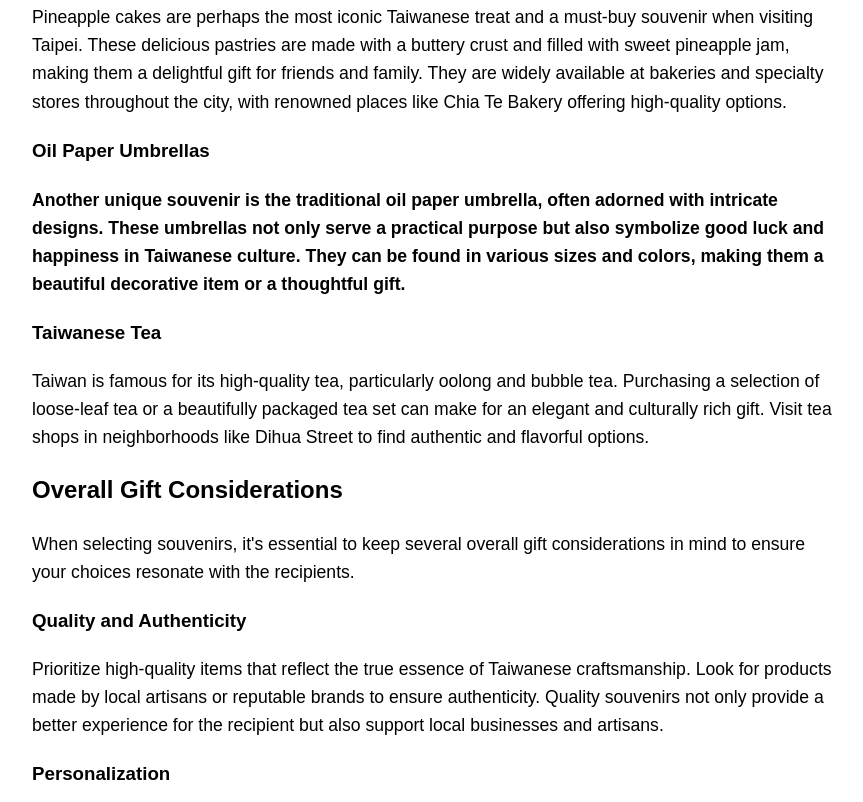
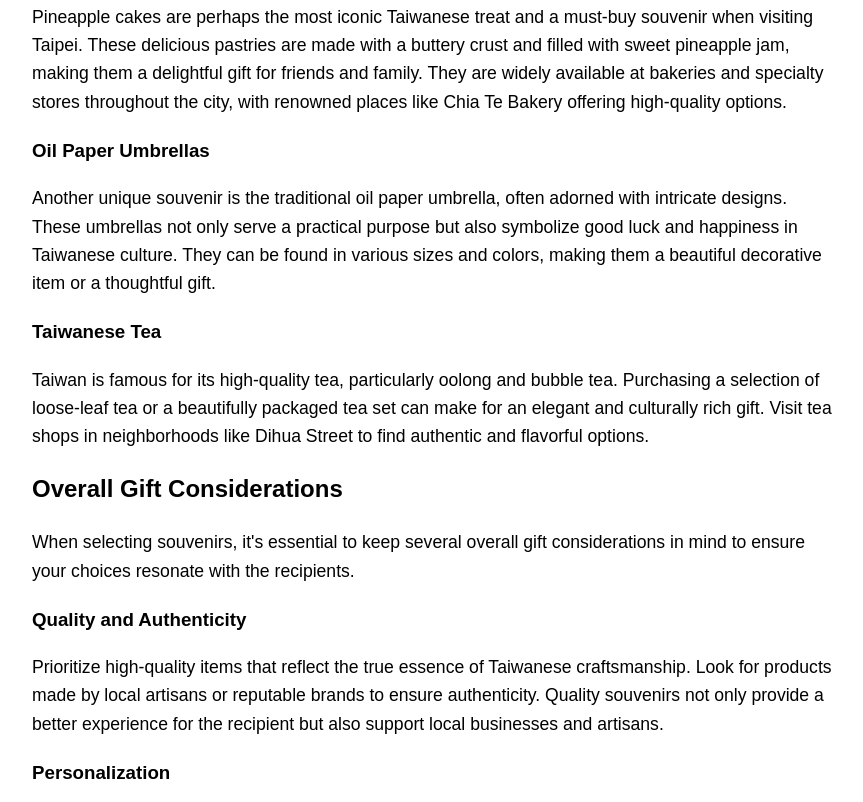
Before and after one commit to ijohncaleb/giftconsider, a plain HTML site: page index.html in a window 1280 px wide. Shown: the part 998-1800 px from the top of the page, without its empty margins (208-1071 px from the left). Drawn offline with Linux system fonts and the light colour scheme.

Commit message:
Update index.html

```diff
--- a/index.html
+++ b/index.html
@@ -7,7 +7,7 @@
 
  <meta name="robots" content="index,follow">
 
-  <link rel="canonical" href="https://pin-tech.netlify.app">
+  <link rel="canonical" href="https://giftconsiderations.netlify.app">
 
   <style>
     body {
@@ -66,7 +66,7 @@
     <h3>Pineapple Cakes</h3>
 <p>Pineapple cakes are perhaps the most iconic Taiwanese treat and a must-buy souvenir when visiting Taipei. These delicious pastries are made with a buttery crust and filled with sweet pineapple jam, making them a delightful gift for friends and family. They are widely available at bakeries and specialty stores throughout the city, with renowned places like Chia Te Bakery offering high-quality options.</p>
 
-    <h3>Oil Paper Umbrellas</p>
+    <h3>Oil Paper Umbrellas</h3>
 <p>Another unique souvenir is the traditional oil paper umbrella, often adorned with intricate designs. These umbrellas not only serve a practical purpose but also symbolize good luck and happiness in Taiwanese culture. They can be found in various sizes and colors, making them a beautiful decorative item or a thoughtful gift.</p>
 
       <h3>Taiwanese Tea</h3>
```
